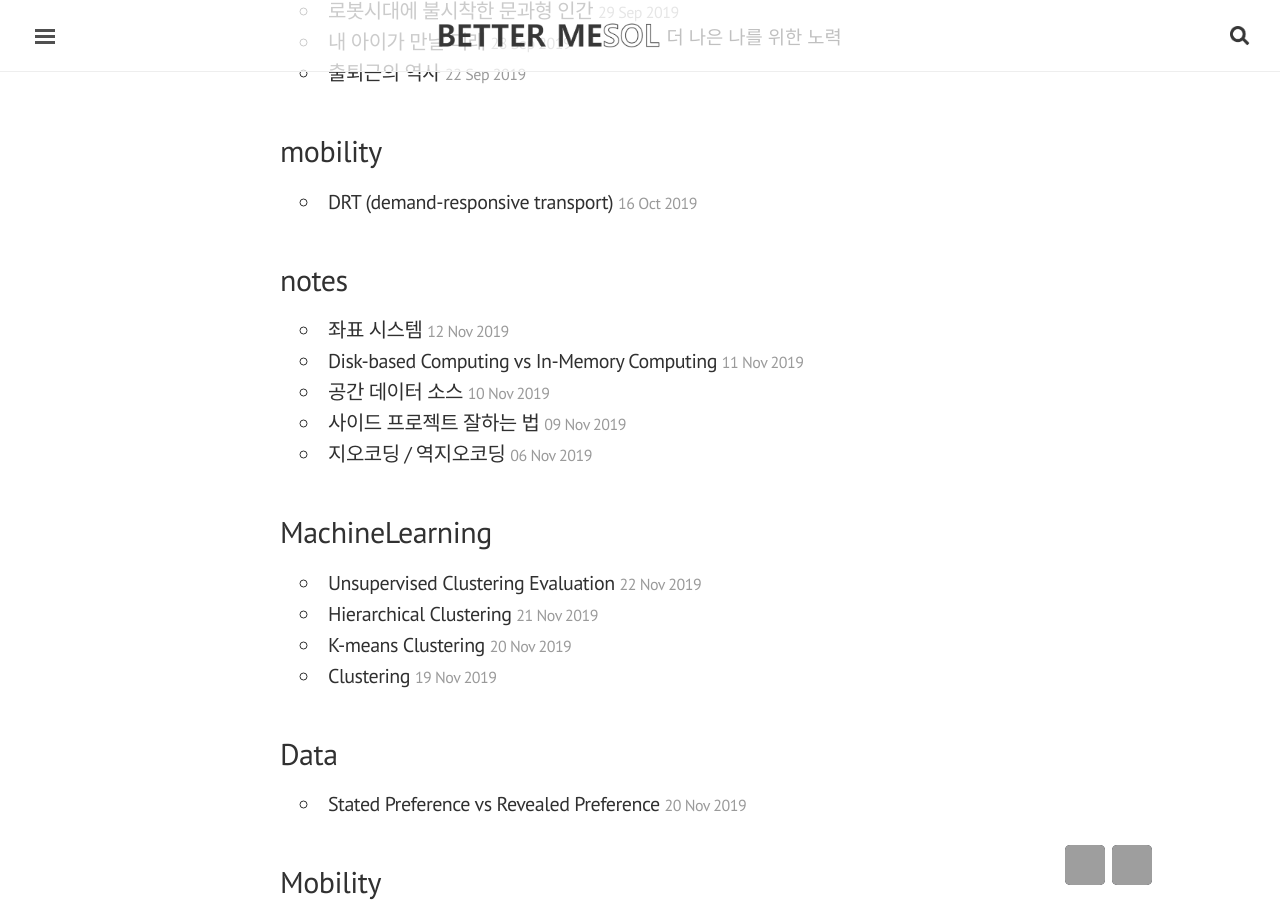
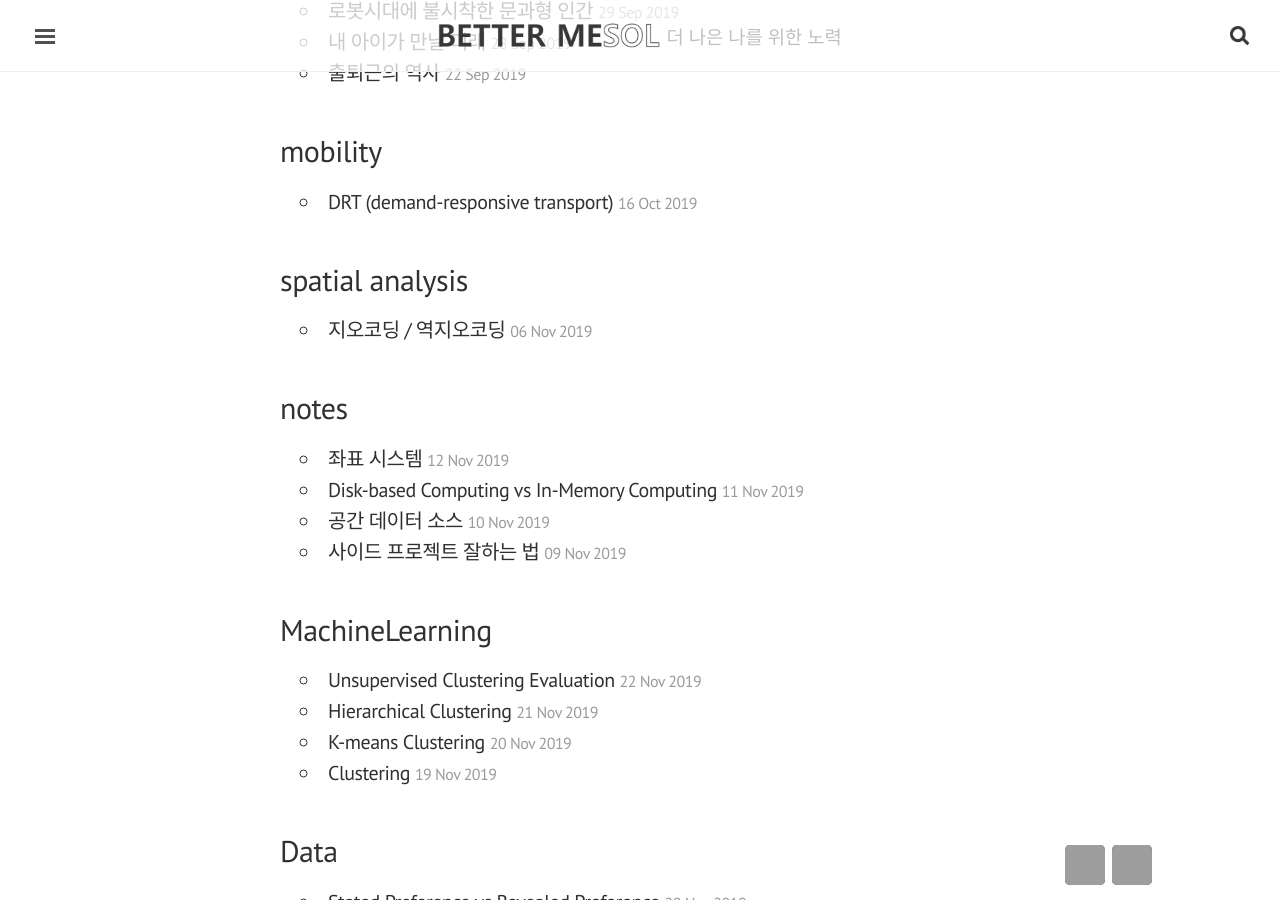
Before and after one commit to bettermesol/bettermesol.github.io, a Jekyll site: the page built from blog/categories.html, in a window 1280 px wide and 900 px high, scrolled down 1632 px. Built offline with Jekyll 4.4.1, drawn with Linux system fonts in a browser that asks for light colours; nearby versions of some CDN libraries; grey boxes are pictures that could not be loaded.

Commit message:
Update 2019-11-06-geocoding.md

```diff
--- a/_posts/2019-11-06-geocoding.md
+++ b/_posts/2019-11-06-geocoding.md
@@ -3,8 +3,8 @@ title: "지오코딩 / 역지오코딩"
 excerpt: "주소 좌표 변환을 위한 방법"
 last_modified_at: 2019-11-06T16:20:02-05:00
 categories:
-  - notes
-tags: [spatial, urban, data]
+  - spatial analysis
+tags: [spatial, urban, data, geocoding]
 
 # table of contents
 toc : # true
```
